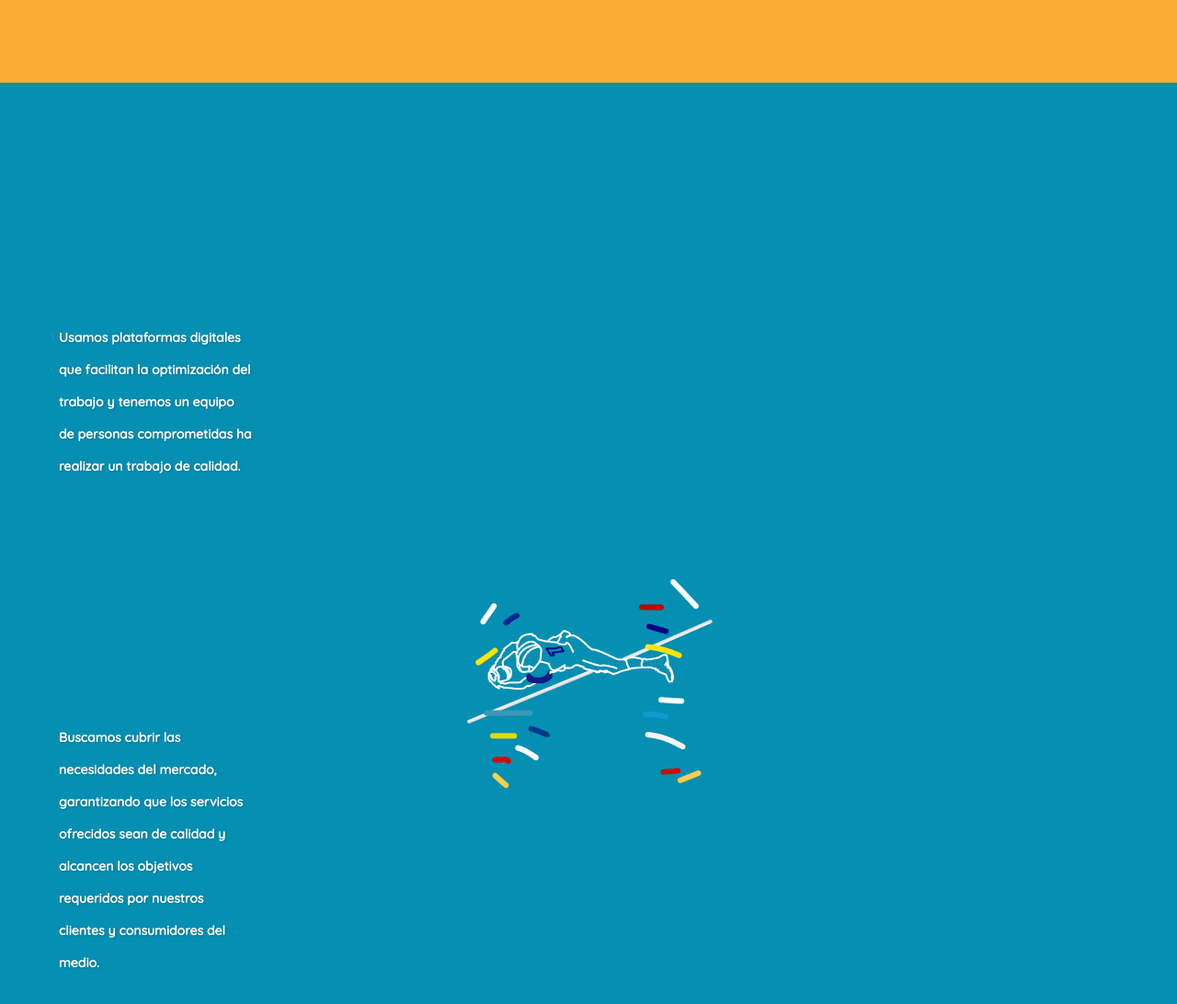
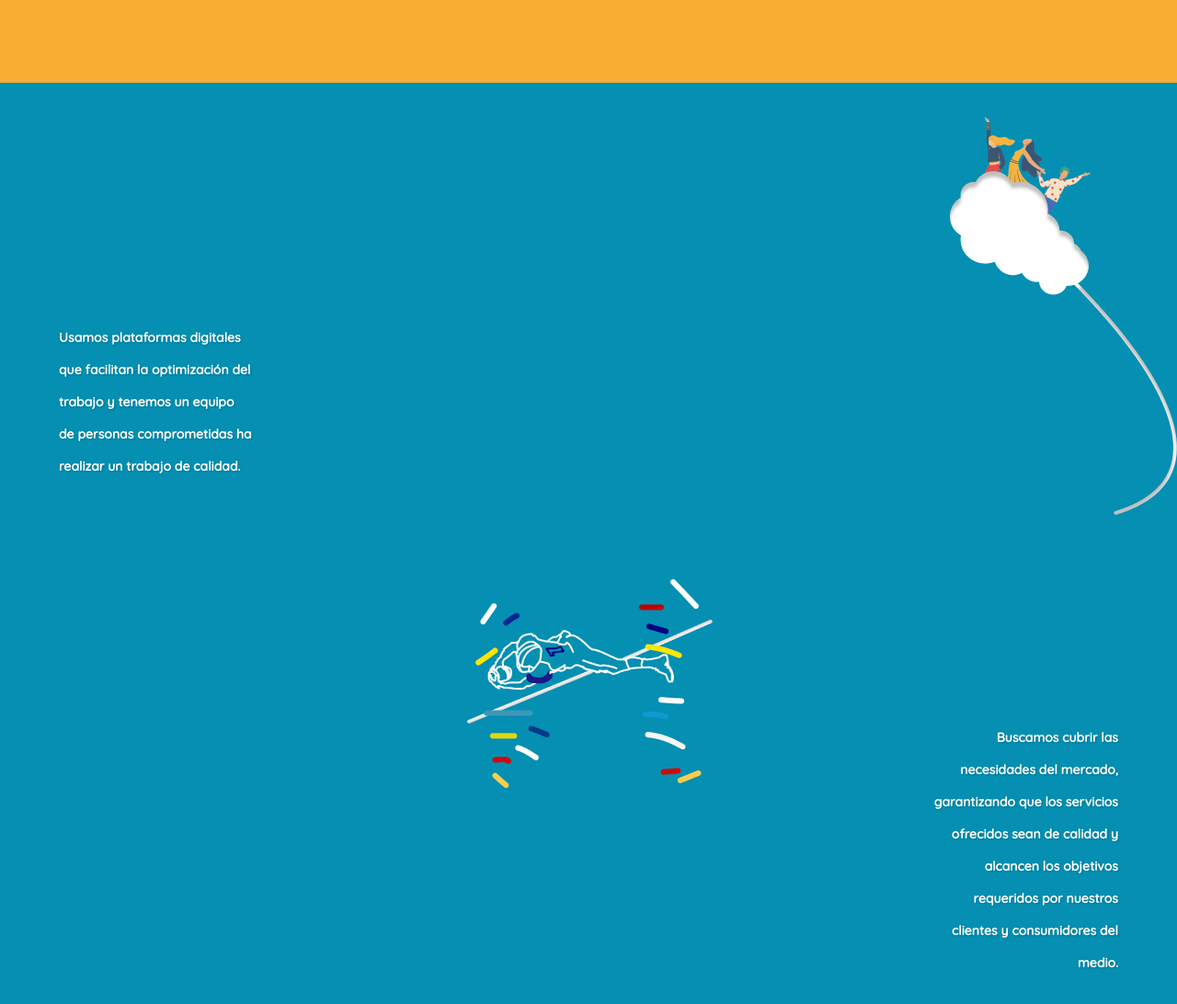
Before and after one commit to QualityVE/qualityve-landing, a plain HTML site: page index.html in a window 1280 px wide. Shown: the part 1580-2672 px from the top of the page at 92% size. Drawn offline with Linux system fonts and the light colour scheme.

Commit message:
agregamos nuevas cosas al tertiary del about-us

```diff
--- a/index.html
+++ b/index.html
@@ -61,7 +61,9 @@
             </section>
 
             <section class="one tertiary">
-                <img src="./assets/img/win.png" alt="win">
+                <picture class="tertiary__fly">
+                    <img src="./assets/img/fly.png" alt="win">
+                </picture>
                 <div class="title tertiary__title">
                     <p>
                         Usamos plataformas digitales que facilitan la optimización del trabajo
@@ -69,7 +71,8 @@
                         calidad.
                     </p>
                 </div>
-                <picture class="">
+                <picture class="tertiary__win">
+                    <img src="./assets/img/win.png" alt="win">
                 </picture>
                 <div class="title tertiary__description">
                     <p>
--- a/styles/styles.css
+++ b/styles/styles.css
@@ -160,19 +160,24 @@ main {
     flex-direction: column;
 }
 
-.main__about-us .primary {
+.primary {
     background: linear-gradient(180deg, #47C7EB 0%, #008DDD 100%);
 }
 
-.main__about-us .secundary {
+.secundary {
     background: #F9AE33;
+}
+
+.main__about-us .tertiary {
+    height: 1200px;
+    background: #058FB2;
 }
 
 .title {
     width: 90%;
     min-width: 288px;
     margin: 0 auto;
-    align-self: center;
+    display: flex;
     font-size: 1.4rem;
     font-weight: bold;
     color: white;
@@ -180,33 +185,32 @@ main {
     line-height: 3.5rem;
 }
 
-.main__about-us .primary__title {
-    text-shadow: 1px 1px 2px #005e94;
-}
-
-.main__about-us .primary__clouds {
+.primary__clouds {
     position: absolute;
     bottom: calc(15%);
     right: 25px;
 }
 
-.main__about-us .secundary__title p {
+.primary__title p {
+    text-shadow: 1px 1px 2px #005e94;
+}
+
+.secundary__title p {
     width: 205px;
     text-shadow: 1px 1px 2px #cc8612;
 }
 
-.main__about-us .tertiary {
-    width: 100%;
-    height: 1200px;
-    background: #058FB2;
+.tertiary__fly {
+    position: absolute;
+    top: 30px;
+    right: 0;
 }
 
-.tertiary img {
+.tertiary__win {
     position: absolute;
     top: 540px;
     left: calc(50% - 132.5px);
 }
-
 
  .tertiary__title {
     margin-top: 200px;
@@ -217,11 +221,13 @@ main {
     text-shadow: 1px 1px 2px #037592;
 }
 
-.tertiary__description {
+.main__about-us .tertiary .tertiary__description {
     margin-top: 260px;
+    justify-content: flex-end;
 }
 
-.tertiary__description p {
+.main__about-us .tertiary .tertiary__description p {
     width: 210px;
     text-shadow: 1px 1px 2px #037592;
+    text-align: right;
 }
```
Also changed, not shown: assets/img/fly.png (added).
